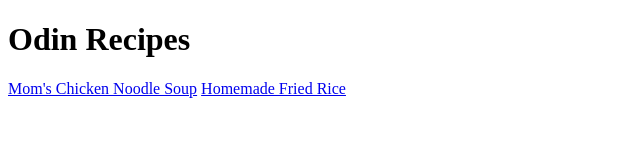
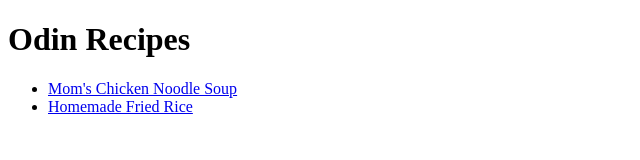
Before and after one commit to JoyceOnGitHub/odin-recipes, a plain HTML site: page index.html in a window 1280 px wide. Shown: the whole page, without its empty margins (0-640 px from the left). Drawn offline with Linux system fonts and the light colour scheme.

Commit message:
Placed recipes in order
Recipes looked messy and unorganized so I bulleted the recipes for the sake of neatness

```diff
--- a/index.html
+++ b/index.html
@@ -7,8 +7,11 @@
 
     <body>
         <h1>Odin Recipes</h1>
-        <a href="./recipes/momschickensoup.html">Mom's Chicken Noodle Soup</a>
-        <a href="./recipes/friedrice.html">Homemade Fried Rice</a>
+
+        <ul>
+            <li><a href="./recipes/momschickensoup.html">Mom's Chicken Noodle Soup</a></li>
+            <li><a href="./recipes/friedrice.html">Homemade Fried Rice</a></li>
+        </ul>
     </body>
 
 </html>
```
